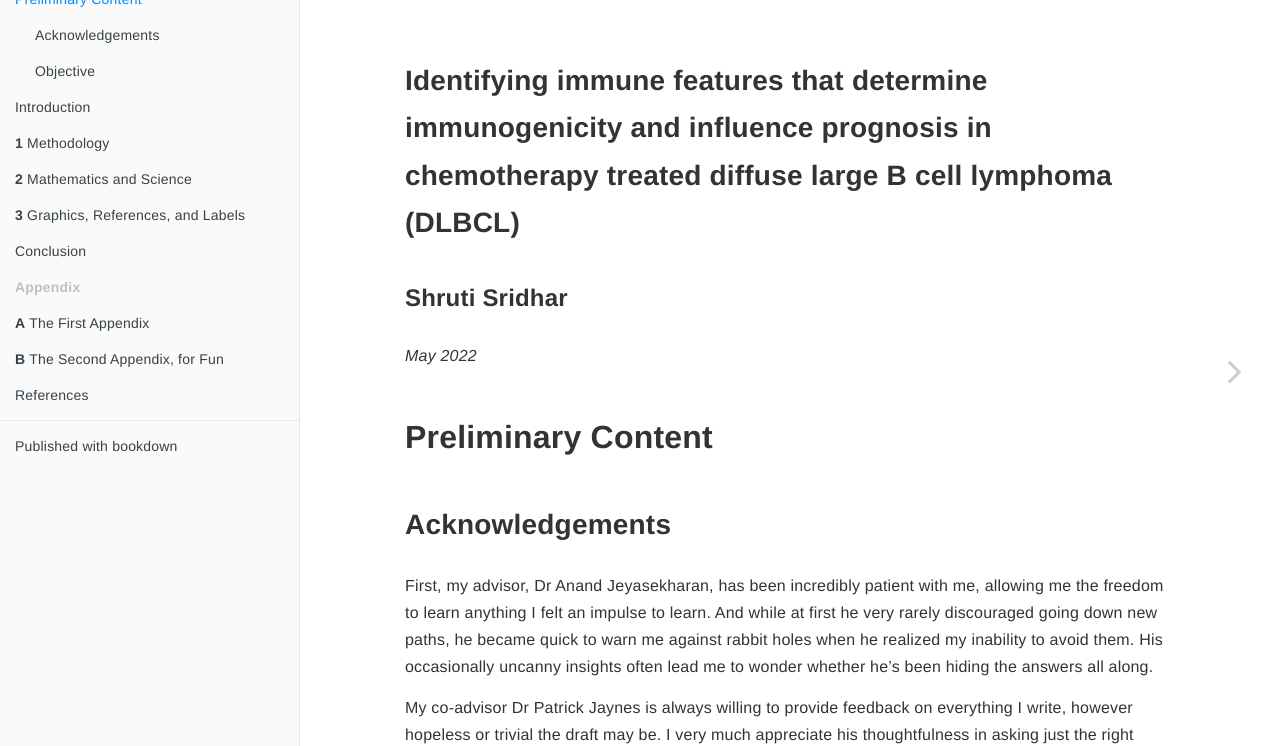
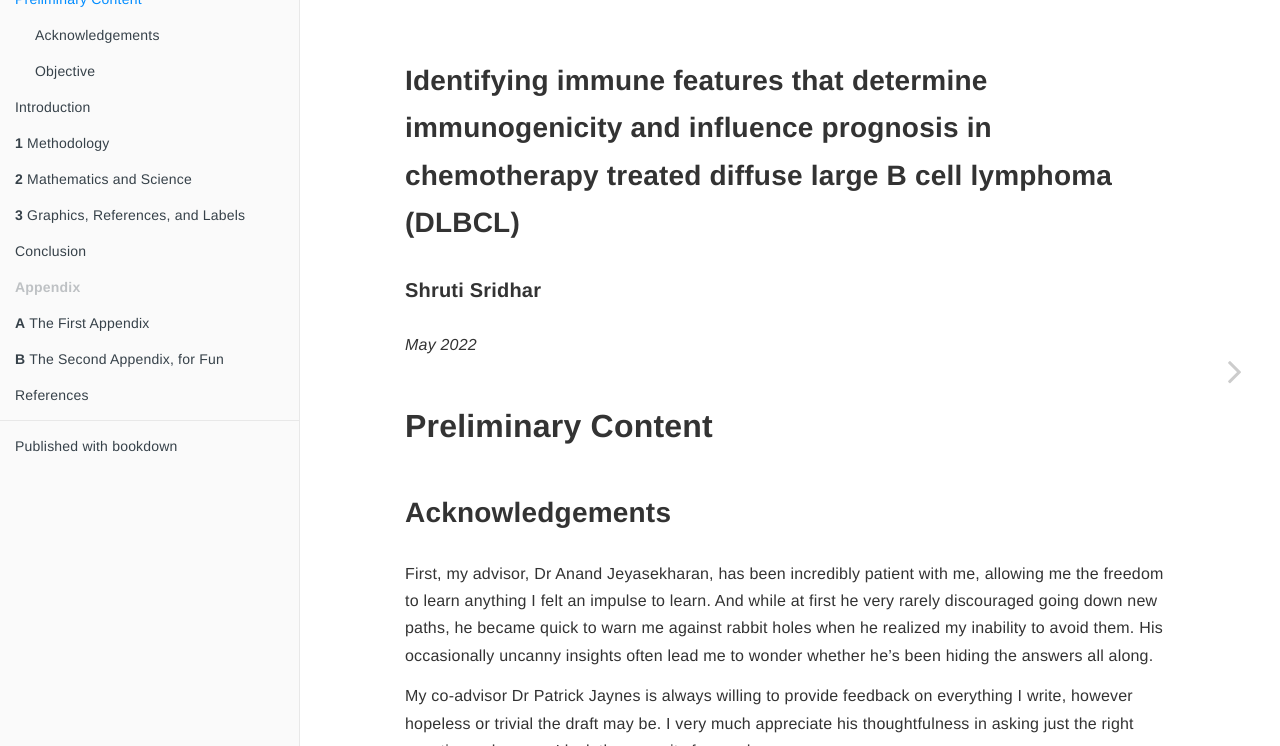
Before and after one commit to shrutisridhar99/FinalThesis, a plain HTML site: page index.html in a window 1280 px wide. Shown: the part 54-800 px from the top of the page. Drawn offline with nearby package versions, Linux system fonts and the light colour scheme; some packages are replaced by stand-ins of ours.

Commit message:
Update index.html

```diff
--- a/index.html
+++ b/index.html
@@ -210,7 +210,7 @@ div.csl-indent {
             <section class="normal" id="section-">
 <div id="header">
 <h2 class="title">Identifying immune features that determine immunogenicity and influence prognosis in chemotherapy treated diffuse large B cell lymphoma (DLBCL)</h2>
-<h3 class="author">Shruti Sridhar</h3>
+<h4 class="author">Shruti Sridhar</h4>
 <p class="date"><em>May 2022</em></p>
 </div>
 <div id="preliminary-content" class="section level1 unnumbered hasAnchor">
```
